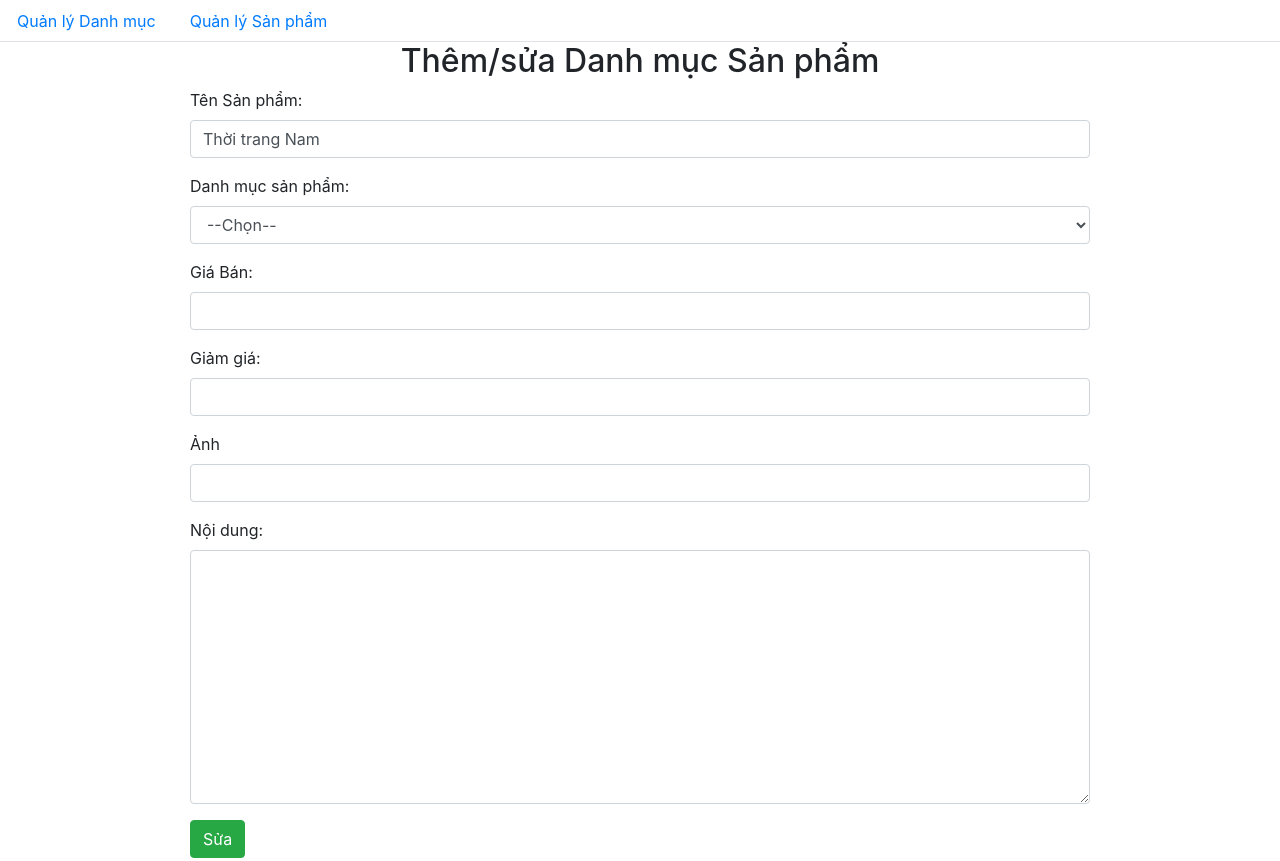
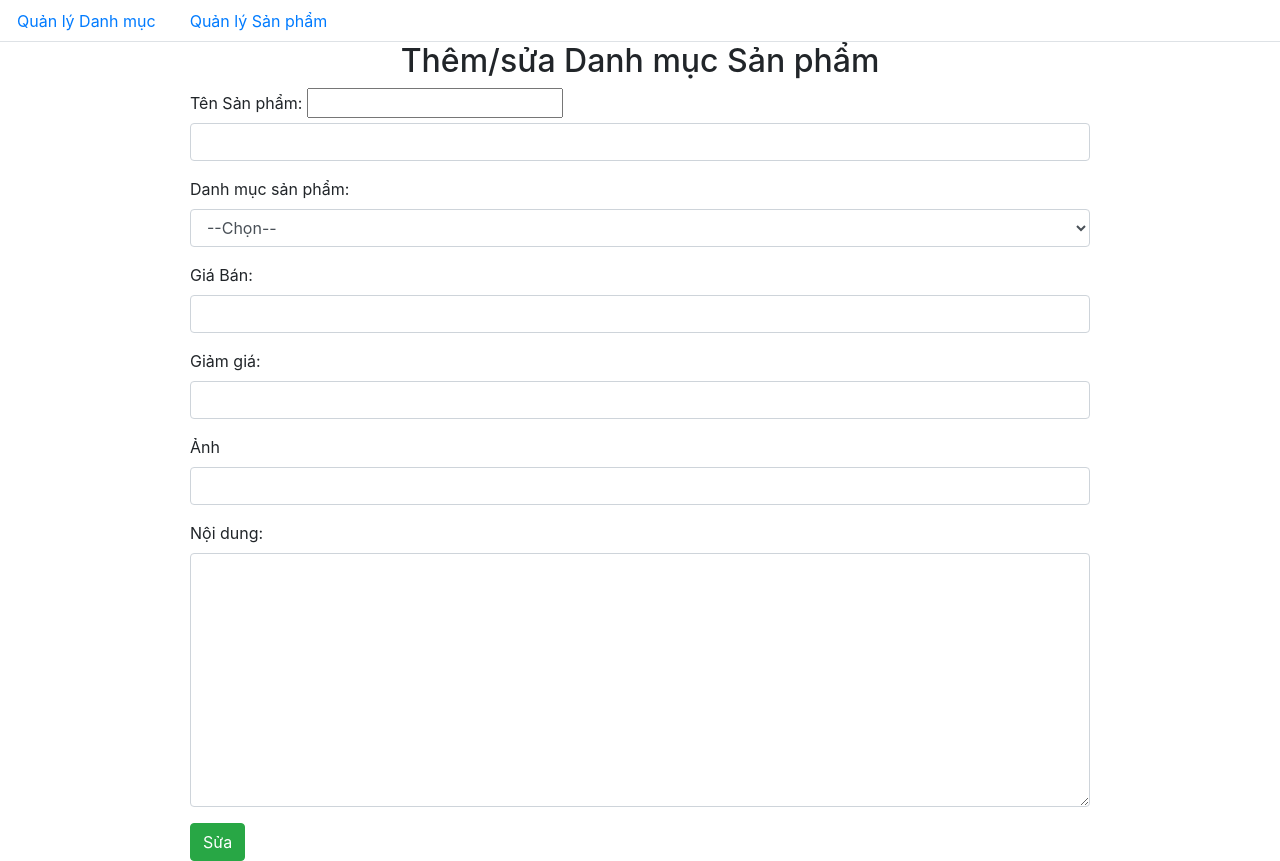
Before and after one commit to tontanit/webhoaqua, a PHP site: page /add.php?id=1 in a window 1280 px wide. Run offline with PHP 8.4, Linux system fonts and the light colour scheme; data comes from the database, SQL or seed files in the repository; tables that the repository leaves empty hold one stand-in row (values such as "Sample post").

Commit message:
add file co quan 2

```diff
--- a/admin/product/add.php
+++ b/admin/product/add.php
@@ -4,30 +4,36 @@
 $id = $create_at = $update_at = $name = '';
 
 if (isset($_POST['btn_execute'])) {
-    $name = getPost('name');
-    $id = getPost('id');
-    if ($id == '') {
-        $create_at = $update_at = date('Y-m-d h:i:s');
-        $sql = "INSERT INTO `category`(`name`, `create_at`, `update_at`) VALUES ('$name','$create_at','$update_at')";
-        execute($sql);
-        header('location: index.php');
-        die();
-    } else {
-        $create_at = $update_at = date('Y-m-d h:i:s');
-        $sql = "UPDATE `category` SET `name`='$name',`create_at`='$create_at',
-        `update_at`='$update_at' WHERE id = $id";
-        execute($sql);
-        header('location: index.php');
-        die();
-    }
+    $title = getPost('title');
+    $id_category = getPost('id_category');
+    $price = getPost('price');
+    $discount = getPost('discount');
+    $thumbnail = getPost('thumbnail');
+    $content = getPost('content');
+
+    // $id = getPost('id');
+    // if ($id == '') {
+    //     $create_at = $update_at = date('Y-m-d h:i:s');
+    //     $sql = "INSERT INTO `category`(`name`, `create_at`, `update_at`) VALUES ('$name','$create_at','$update_at')";
+    //     execute($sql);
+    //     header('location: index.php');
+    //     die();
+    // } else {
+    //     $create_at = $update_at = date('Y-m-d h:i:s');
+    //     $sql = "UPDATE `category` SET `name`='$name',`create_at`='$create_at',
+    //     `update_at`='$update_at' WHERE id = $id";
+    //     execute($sql);
+    //     header('location: index.php');
+    //     die();
+    // }
 }
 
-$id = getGet('id');
-$sql = "SELECT * FROM category WHERE id='$id'";
-$result = executeSelect($sql, true);
-if (!empty($result)) {
-    $name = $result['name'];
-}
+// $id = getGet('id');
+// $sql = "SELECT * FROM product WHERE id='$id'";
+// $result = executeSelect($sql, true);
+// if (!empty($result)) {
+//     $name = $result['name'];
+// }
 
 ?>
 <!DOCTYPE html>
@@ -67,8 +73,8 @@
                 <div class="panel-body">
                     <div class="form-group">
                         <label for="usr">Tên Sản phẩm:</label>
-                        <input type="text" name="id" id="id" value="<?= $id ?>" hidden="true">
-                        <input name="name" value="<?= $name ?>" required="true" type="text" class="form-control" id="usr">
+                        <input type="text" name="id" id="id" value="<?= $id ?>">
+                        <input name="title" value="" required="true" type="text" class="form-control" id="usr">
                     </div>
                     <div class="form-group">
                         <label for="usr">Danh mục sản phẩm:</label>
@@ -78,15 +84,15 @@
                     </div>
                     <div class="form-group">
                         <label for="usr">Giá Bán:</label>
-                        <input name="name" value="" required="true" type="number" class="form-control" id="usr">
+                        <input name="price" value="" required="true" type="number" class="form-control" id="usr">
                     </div>
                     <div class="form-group">
                         <label for="usr">Giảm giá:</label>
-                        <input name="name" value="" required="true" type="number" class="form-control" id="usr">
+                        <input name="discount" value="" type="number" class="form-control" id="usr">
                     </div>
                     <div class="form-group">
                         <label for="usr">Ảnh</label>
-                        <input name="name" value="" type="text" class="form-control" id="usr">
+                        <input name="thumbnail" value="" type="text" class="form-control" id="usr">
                     </div>
 
                     <div class="form-group">
```
